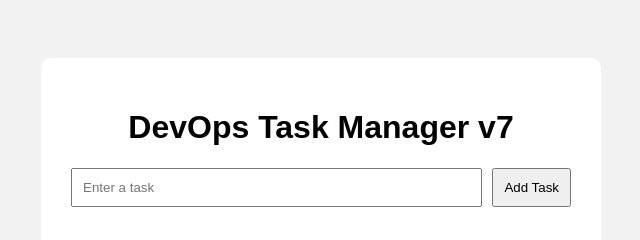
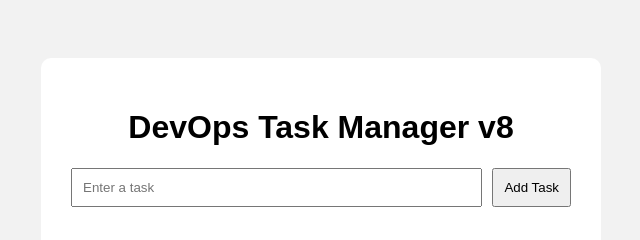
Before and after one commit to Harshavardhana-v/devops-task-manager, a plain HTML site: page index.html in a window 1280 px wide. Shown: the top 240 px of the page, 319-959 px from the left. Drawn offline with Linux system fonts and the light colour scheme.

```diff
--- a/index.html
+++ b/index.html
@@ -9,7 +9,7 @@
 
     <div class="container">
 
-        <h1>DevOps Task Manager v7 </h1>
+        <h1>DevOps Task Manager v8 </h1>
 
         <div class="input-area">
             <input type="text" id="taskInput" placeholder="Enter a task">
```
